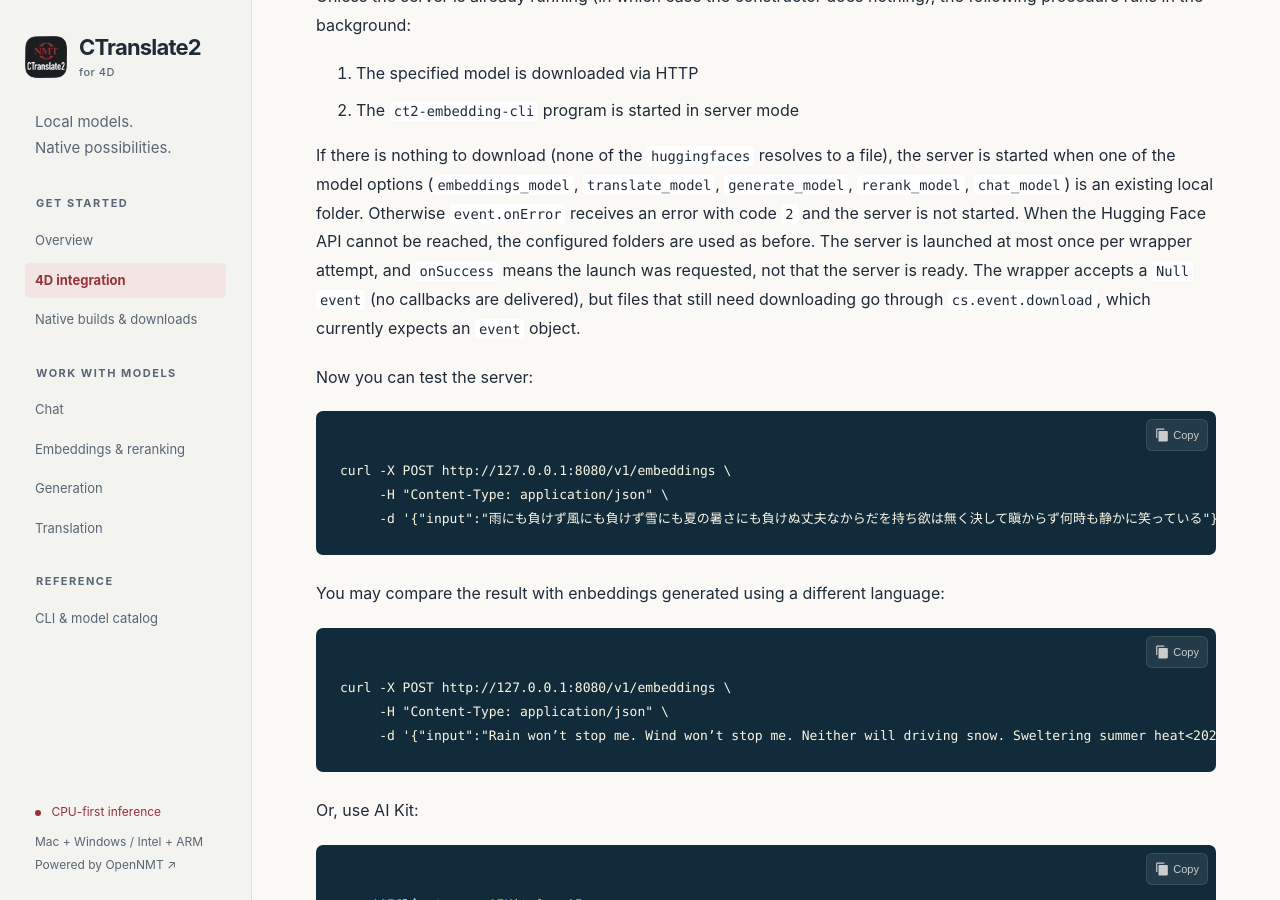
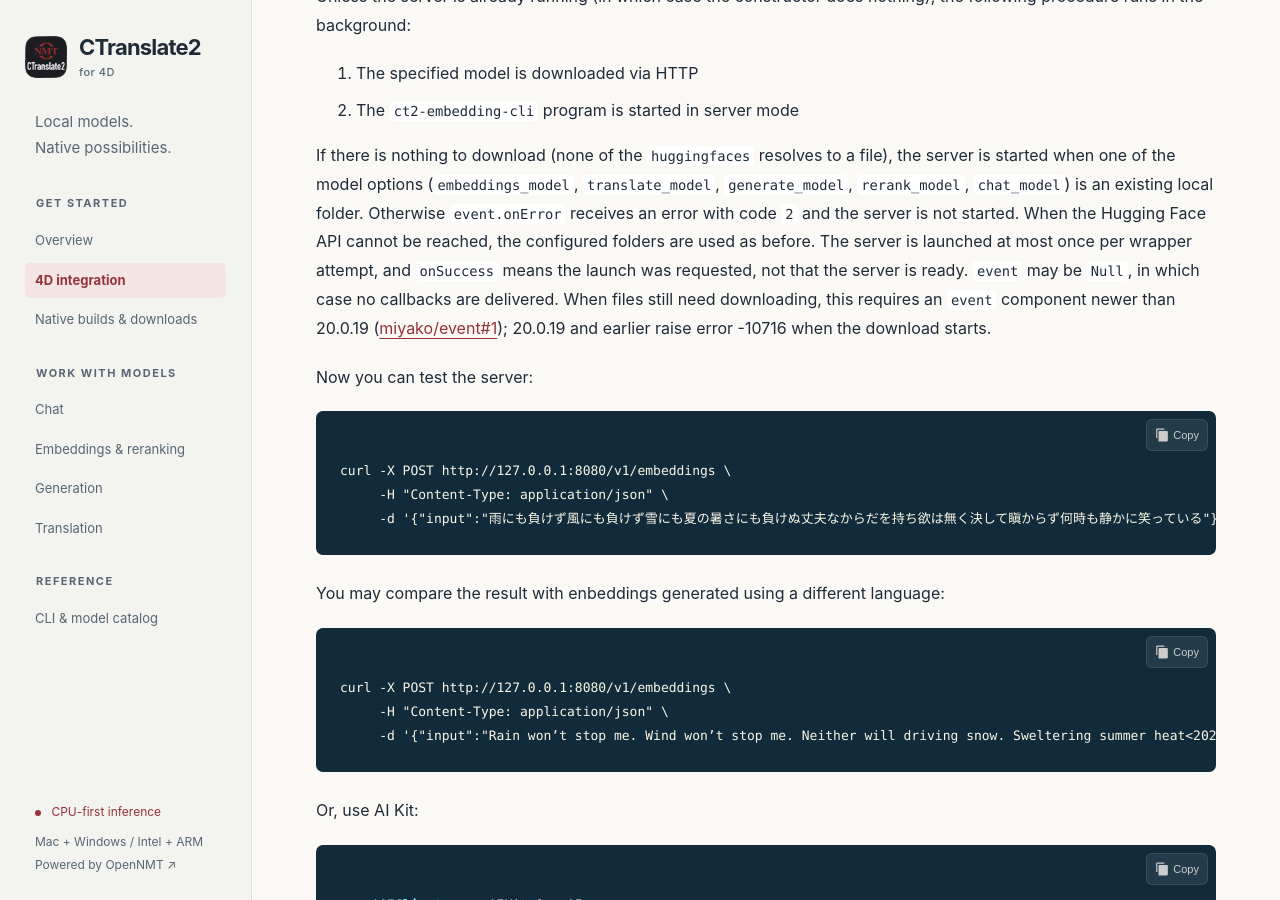
Before and after one commit to miyako/CTranslate2, a Jekyll site: the page built from integration.md, in a window 1280 px wide and 900 px high, scrolled down 3519 px. Built offline with Jekyll 4.4.1, drawn with Linux system fonts in a browser that asks for light colours.

Commit message:
Update Null event note for the event component fix
Co-authored-by: Copilot App <223556219+Copilot@users.noreply.github.com>

```diff
--- a/integration.md
+++ b/integration.md
@@ -128,7 +128,7 @@ Unless the server is already running (in which case the constructor does nothing
 1. The specified model is downloaded via HTTP
 2. The `ct2-embedding-cli` program is started in server mode
 
-If there is nothing to download (none of the `huggingfaces` resolves to a file), the server is started when one of the model options (`embeddings_model`, `translate_model`, `generate_model`, `rerank_model`, `chat_model`) is an existing local folder. Otherwise `event.onError` receives an error with code `2` and the server is not started. When the Hugging Face API cannot be reached, the configured folders are used as before. The server is launched at most once per wrapper attempt, and `onSuccess` means the launch was requested, not that the server is ready. The wrapper accepts a `Null` `event` (no callbacks are delivered), but files that still need downloading go through `cs.event.download`, which currently expects an `event` object.
+If there is nothing to download (none of the `huggingfaces` resolves to a file), the server is started when one of the model options (`embeddings_model`, `translate_model`, `generate_model`, `rerank_model`, `chat_model`) is an existing local folder. Otherwise `event.onError` receives an error with code `2` and the server is not started. When the Hugging Face API cannot be reached, the configured folders are used as before. The server is launched at most once per wrapper attempt, and `onSuccess` means the launch was requested, not that the server is ready. `event` may be `Null`, in which case no callbacks are delivered. When files still need downloading, this requires an `event` component newer than 20.0.19 ([miyako/event#1](https://github.com/miyako/event/pull/1)); 20.0.19 and earlier raise error -10716 when the download starts.
 
 Now you can test the server:
 
```
Also changed, not shown: CTranslate2/Documentation/Classes/CTranslate2.md (+1 -1 lines), README.md.
